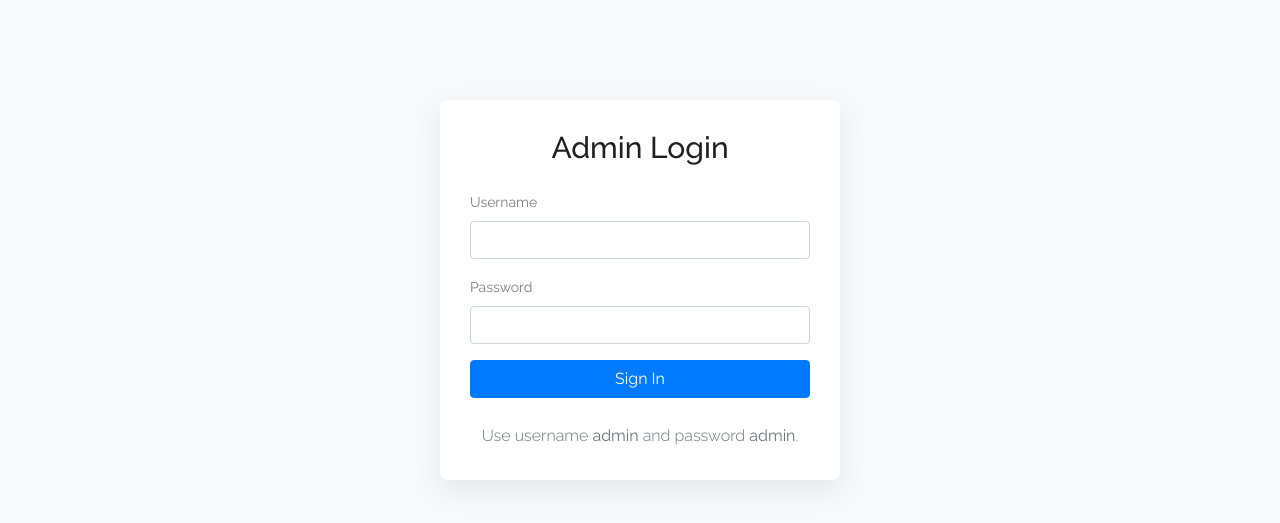
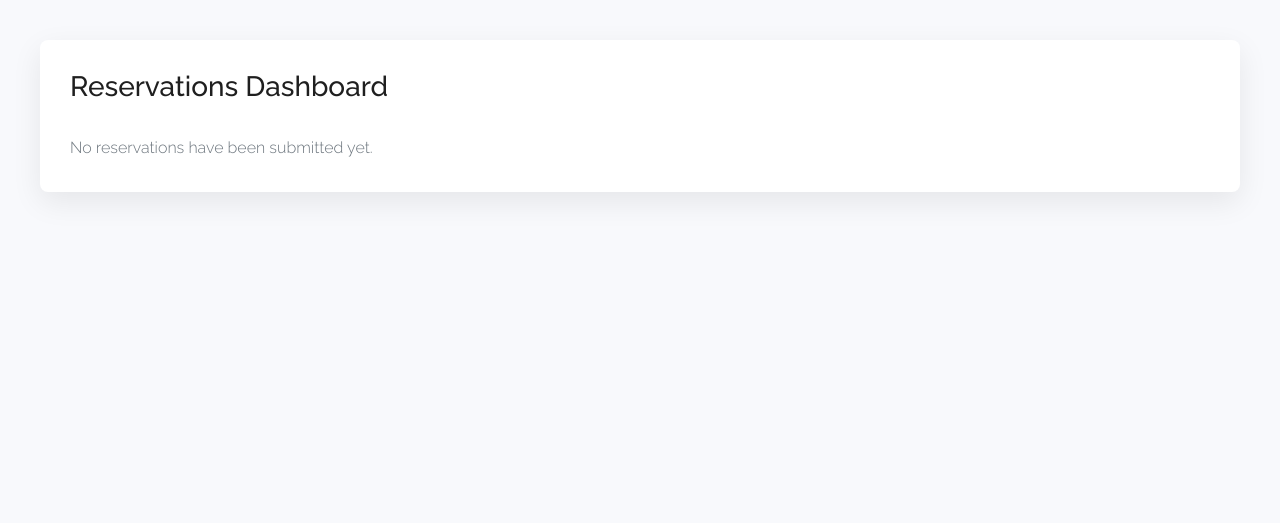
Before and after one commit to Gabszy10/timo, a PHP site: page /admin.php in a window 1280 px wide. Shown: the top 523 px of the page. Run offline with PHP 8.4, Linux system fonts and the light colour scheme; data that the repository does not hold is empty.

Commit message:
Simplify admin dashboard access

```diff
--- a/admin.php
+++ b/admin.php
@@ -1,28 +1,7 @@
 <?php
-session_start();
-
 require_once __DIR__ . '/includes/db_connection.php';
 
-const ADMIN_LOGIN_ACTION = 'login';
 const ADMIN_STATUS_UPDATE_ACTION = 'update_status';
-const ADMIN_USERNAME = 'admin';
-const ADMIN_PASSWORD = 'admin';
-
-/**
- * Determine if the current session is authenticated as an admin user.
- */
-function is_admin_authenticated(): bool
-{
-    return isset($_SESSION['admin_authenticated']) && $_SESSION['admin_authenticated'] === true;
-}
-
-/**
- * Authenticate the admin user using simple static credentials.
- */
-function authenticate_admin(string $username, string $password): bool
-{
-    return $username === ADMIN_USERNAME && $password === ADMIN_PASSWORD;
-}
 
 /**
  * Fetch all reservations ordered by creation date.
@@ -90,65 +69,32 @@ function update_reservation_status(int $reservationId, string $status): void
     mysqli_close($connection);
 }
 
-$loginError = '';
-
-if (isset($_GET['logout'])) {
-    $_SESSION = [];
-    if (ini_get('session.use_cookies')) {
-        $params = session_get_cookie_params();
-        setcookie(session_name(), '', time() - 42000, $params['path'], $params['domain'], $params['secure'], $params['httponly']);
-    }
-    session_destroy();
-    header('Location: admin.php');
-    exit;
-}
+$flashMessage = '';
+$flashType = 'info';
 
 if ($_SERVER['REQUEST_METHOD'] === 'POST') {
     $action = $_POST['action'] ?? '';
 
-    if ($action === ADMIN_LOGIN_ACTION) {
-        $username = trim((string) ($_POST['username'] ?? ''));
-        $password = (string) ($_POST['password'] ?? '');
-
-        if ($username === '' || $password === '') {
-            $loginError = 'Please provide a username and password.';
-        } else {
-            if (authenticate_admin($username, $password)) {
-                $_SESSION['admin_authenticated'] = true;
-                $_SESSION['admin_flash'] = 'Welcome back!';
-                header('Location: admin.php');
-                exit;
-            }
-            $loginError = 'Invalid username or password.';
-        }
-    } elseif ($action === ADMIN_STATUS_UPDATE_ACTION && is_admin_authenticated()) {
+    if ($action === ADMIN_STATUS_UPDATE_ACTION) {
         $reservationId = isset($_POST['reservation_id']) ? (int) $_POST['reservation_id'] : 0;
         $status = (string) ($_POST['status'] ?? '');
 
         try {
             update_reservation_status($reservationId, $status);
-            $_SESSION['admin_flash'] = 'Reservation status updated successfully.';
+            $flashMessage = 'Reservation status updated successfully.';
+            $flashType = 'success';
         } catch (Exception $exception) {
-            $_SESSION['admin_flash'] = $exception->getMessage();
+            $flashMessage = $exception->getMessage();
+            $flashType = 'danger';
         }
-
-        header('Location: admin.php');
-        exit;
     }
 }
 
-$flashMessage = $_SESSION['admin_flash'] ?? '';
-if ($flashMessage !== '') {
-    unset($_SESSION['admin_flash']);
-}
-
-$reservations = [];
-if (is_admin_authenticated()) {
 try {
     $reservations = fetch_reservations();
 } catch (Exception $exception) {
     $flashMessage = $exception->getMessage();
-    }
+    $flashType = 'danger';
 }
 
 function render_status_badge(string $status): string
@@ -191,7 +137,7 @@ function render_status_badge(string $status): string
 
         .admin-header {
             display: flex;
-            justify-content: space-between;
+            justify-content: flex-start;
             align-items: center;
             margin-bottom: 30px;
         }
@@ -199,19 +145,6 @@ function render_status_badge(string $status): string
         .admin-header h1 {
             margin: 0;
             font-size: 28px;
-        }
-
-        .logout-link {
-            color: #dc3545;
-        }
-
-        .login-card {
-            max-width: 400px;
-            margin: 100px auto;
-            padding: 30px;
-            border-radius: 8px;
-            background: #ffffff;
-            box-shadow: 0 10px 30px rgba(0, 0, 0, 0.08);
         }
 
         .reservation-notes {
@@ -226,40 +159,16 @@ function render_status_badge(string $status): string
 </head>
 
 <body>
-    <?php if (!is_admin_authenticated()) : ?>
-        <div class="login-card">
-            <h2 class="text-center mb-4">Admin Login</h2>
-            <?php if ($loginError !== '') : ?>
-                <div class="alert alert-danger" role="alert">
-                    <?php echo htmlspecialchars($loginError, ENT_QUOTES, 'UTF-8'); ?>
-                </div>
-            <?php endif; ?>
-            <form method="post" action="admin.php">
-                <input type="hidden" name="action" value="<?php echo ADMIN_LOGIN_ACTION; ?>">
-                <div class="form-group">
-                    <label for="username">Username</label>
-                    <input type="text" class="form-control" id="username" name="username" required>
-                </div>
-                <div class="form-group">
-                    <label for="password">Password</label>
-                    <input type="password" class="form-control" id="password" name="password" required>
-                </div>
-                <button type="submit" class="btn btn-primary btn-block">Sign In</button>
-            </form>
-            <p class="text-center text-muted mt-4 mb-0">Use username <strong>admin</strong> and password <strong>admin</strong>.</p>
-        </div>
-    <?php else : ?>
     <div class="admin-wrapper">
         <div class="admin-header">
             <h1>Reservations Dashboard</h1>
-                <a class="logout-link" href="admin.php?logout=1">Logout</a>
         </div>
         <?php if ($flashMessage !== '') : ?>
-                <div class="alert alert-info" role="alert">
+            <div class="alert alert-<?php echo htmlspecialchars($flashType, ENT_QUOTES, 'UTF-8'); ?>" role="alert">
                 <?php echo htmlspecialchars($flashMessage, ENT_QUOTES, 'UTF-8'); ?>
             </div>
         <?php endif; ?>
-            <?php if (count($reservations) === 0) : ?>
+        <?php if (empty($reservations)) : ?>
             <p class="text-muted mb-0">No reservations have been submitted yet.</p>
         <?php else : ?>
             <div class="table-responsive">
@@ -317,7 +226,6 @@ function render_status_badge(string $status): string
             </div>
         <?php endif; ?>
     </div>
-    <?php endif; ?>
 
     <script src="js/vendor/modernizr-3.5.0.min.js"></script>
     <script src="js/vendor/jquery-1.12.4.min.js"></script>
```
Lines whose indentation alone changed are shown as unchanged.
